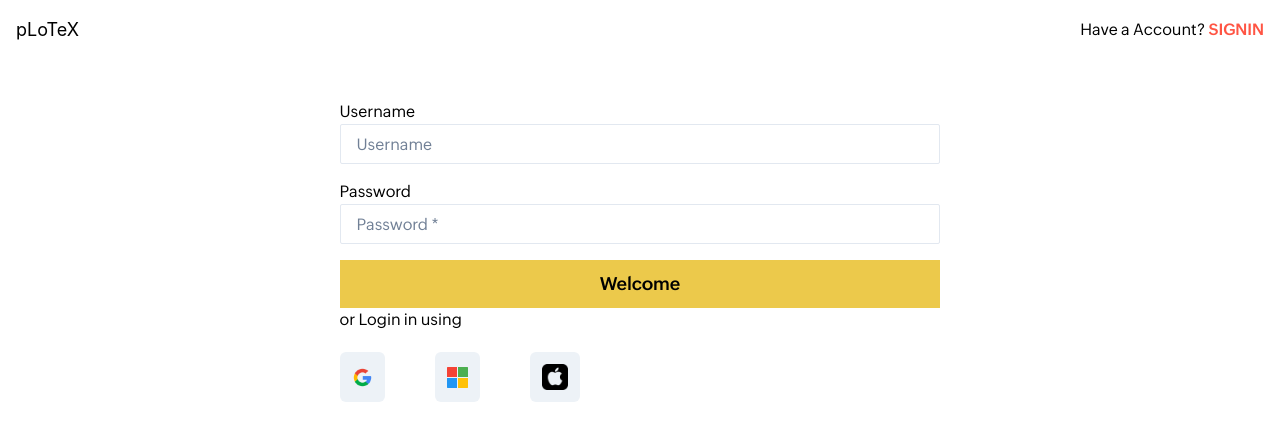
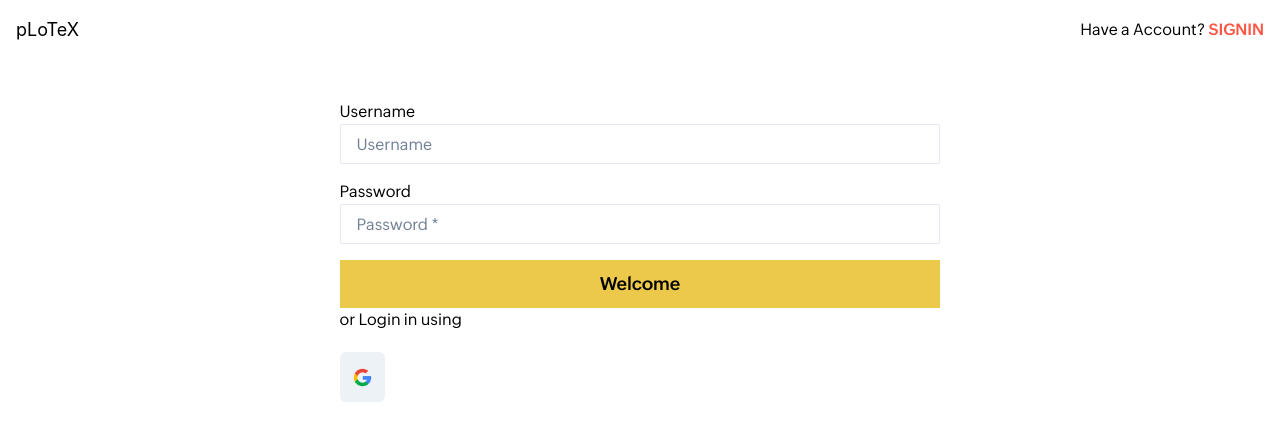
Before and after one commit to kalviumcommunity/S42_DhanaRooban_Capstone_Plotex, a React (Vite) app in the folder frontend/vite-project/: page /login in a window 1280 px wide. Shown: the top 440 px of the page. Built offline with nearby package versions, Linux system fonts and the light colour scheme.

Commit message:
addedlogin

```diff
--- a/frontend/vite-project/src/Services/ServicesFunctions.jsx
+++ b/frontend/vite-project/src/Services/ServicesFunctions.jsx
@@ -34,5 +34,4 @@ export const ServicesFunctions = () => {
       return {
         handleGoogleSignIn
       };
-
 }
--- a/frontend/vite-project/src/components/Login.jsx
+++ b/frontend/vite-project/src/components/Login.jsx
@@ -32,12 +32,13 @@ import showToast from "react-hot-toast";
 import axios from "axios";
 import BASE_URL from "../Config";
 import StoreCookies from 'js-cookie';
+import { ServicesFunctions } from "../Services/ServicesFunctions";
 
-// import handleGoogleSignIn from "../../Services/GoogleAuth"
 import { useNavigate } from "react-router-dom";
 
 
 function SignUpForm() {
+  const { handleGoogleSignIn} = ServicesFunctions();
   const [isHovered, setIsHovered] = useState(false);
   const [otp, setOtp] = useState("");
   const [showOTPInput, setShowOTPInput] = useState(false);
@@ -51,7 +52,7 @@ function SignUpForm() {
   } = useForm();
   const toast = useToast();
 
-  // console.log(nearlocation)
+
 
   const onSubmit = async (values) => {
     try {
@@ -83,12 +84,7 @@ function SignUpForm() {
   };
 
 
-  const renderInput = (inputProps) => (
-    <input
-      {...inputProps}
-      style={{ width: "40px", heikerght: "40px", margin: "8px" }}
-    />
-  );
+
 
 
   return (
@@ -202,14 +198,8 @@ function SignUpForm() {
             <Text>or Login in using</Text>
 
             <Flex justifyContent="space-between" width="40%" mt="5">
-              <Button size="sm" w="45px" h="50px">
+              <Button onClick={handleGoogleSignIn} size="sm" w="45px" h="50px">
                 <img src={Google} alt="" />
-              </Button>
-              <Button size="sm" w="45px" h="50px">
-                <img src={Microsoft} alt="" />
-              </Button>
-              <Button size="sm" w="50px" h="50px">
-                <img src={Apple} alt="" />
               </Button>
             </Flex>
           </form>
```
